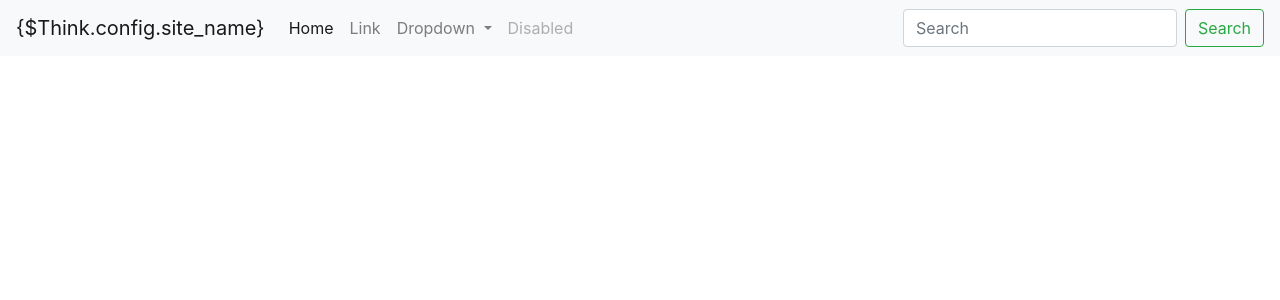
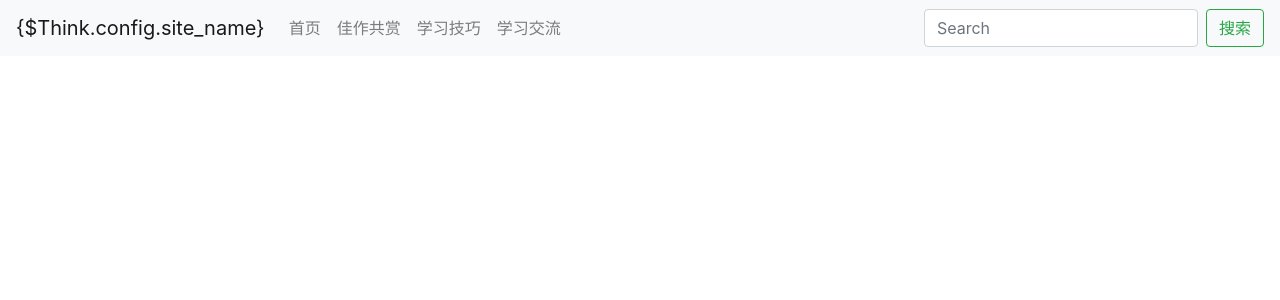
Before and after one commit to yanqinsc/panda, a PHP site: page /DbName/application/home/view/common/header.html in a window 1280 px wide. Shown: the top 300 px of the page. Run offline with PHP 8.4, Linux system fonts and the light colour scheme.

Commit message:
完善首页布局

```diff
--- a/application/home/config.php
+++ b/application/home/config.php
@@ -5,6 +5,7 @@
     'view_replace_str' => [
         '__ROOT__' => '/',
         '__PUBLIC__' => '/public/',
-        '__CSS__' => '/public/static/home/css/'
+        '__CSS__' => '/public/static/home/css/',
+        '__JS__' => '/public/static/home/js/'
     ],
 ];
--- a/application/home/view/common/footer.html
+++ b/application/home/view/common/footer.html
@@ -1,6 +1,6 @@
 <script src="https://cdn.bootcss.com/jquery/3.2.1/jquery.slim.min.js" integrity="sha384-KJ3o2DKtIkvYIK3UENzmM7KCkRr/rE9/Qpg6aAZGJwFDMVNA/GpGFF93hXpG5KkN" crossorigin="anonymous"></script>
 <script src="https://cdn.bootcss.com/popper.js/1.12.9/umd/popper.min.js" integrity="sha384-ApNbgh9B+Y1QKtv3Rn7W3mgPxhU9K/ScQsAP7hUibX39j7fakFPskvXusvfa0b4Q" crossorigin="anonymous"></script>
 <script src="https://cdn.bootcss.com/bootstrap/4.0.0/js/bootstrap.min.js" integrity="sha384-JZR6Spejh4U02d8jOt6vLEHfe/JQGiRRSQQxSfFWpi1MquVdAyjUar5+76PVCmYl" crossorigin="anonymous"></script>
-
+<script src="__JS__main.js" integrity="sha384-JZR6Spejh4U02d8jOt6vLEHfe/JQGiRRSQQxSfFWpi1MquVdAyjUar5+76PVCmYl" crossorigin="anonymous"></script>
 </body>
 </html>
--- a/application/home/view/common/header.html
+++ b/application/home/view/common/header.html
@@ -5,7 +5,6 @@
     <title>{$Think.config.site_name}</title>
     <meta charset="utf-8">
     <meta name="viewport" content="width=device-width, initial-scale=1, shrink-to-fit=no">
-    <!-- Bootstrap CSS -->
     <link rel="stylesheet" href="https://cdn.bootcss.com/bootstrap/4.0.0/css/bootstrap.min.css" integrity="sha384-Gn5384xqQ1aoWXA+058RXPxPg6fy4IWvTNh0E263XmFcJlSAwiGgFAW/dAiS6JXm" crossorigin="anonymous">
     <link rel="stylesheet" href="__CSS__style.css">
 </head>
@@ -18,30 +17,22 @@
 
         <div class="collapse navbar-collapse" id="navbarSupportedContent">
             <ul class="navbar-nav mr-auto">
-                <li class="nav-item active">
-                    <a class="nav-link" href="#">Home <span class="sr-only">(current)</span></a>
+                <li class="nav-item">
+                    <a class="nav-link" href="#">首页</a>
                 </li>
                 <li class="nav-item">
-                    <a class="nav-link" href="#">Link</a>
-                </li>
-                <li class="nav-item dropdown">
-                    <a class="nav-link dropdown-toggle" href="#" id="navbarDropdown" role="button" data-toggle="dropdown" aria-haspopup="true" aria-expanded="false">
-                        Dropdown
-                    </a>
-                    <div class="dropdown-menu" aria-labelledby="navbarDropdown">
-                        <a class="dropdown-item" href="#">Action</a>
-                        <a class="dropdown-item" href="#">Another action</a>
-                        <div class="dropdown-divider"></div>
-                        <a class="dropdown-item" href="#">Something else here</a>
-                    </div>
+                    <a class="nav-link" href="#">佳作共赏</a>
                 </li>
                 <li class="nav-item">
-                    <a class="nav-link disabled" href="#">Disabled</a>
+                    <a class="nav-link" href="#">学习技巧</a>
+                </li>
+                <li class="nav-item">
+                    <a class="nav-link" href="#">学习交流</a>
                 </li>
             </ul>
             <form class="form-inline my-2 my-lg-0">
                 <input class="form-control mr-sm-2" type="search" placeholder="Search" aria-label="Search">
-                <button class="btn btn-outline-success my-2 my-sm-0" type="submit">Search</button>
+                <button class="btn btn-outline-success my-2 my-sm-0" type="submit">搜索</button>
             </form>
         </div>
     </nav>
--- /dev/null
+++ b/public/static/home/js/main.js
@@ -0,0 +1,5 @@
+$(function () {
+    $(".nav-item").click(function () {
+        alert(3);
+    });
+});
```
Also changed, not shown: public/static/home/css/style.css (+20 -1 lines).
